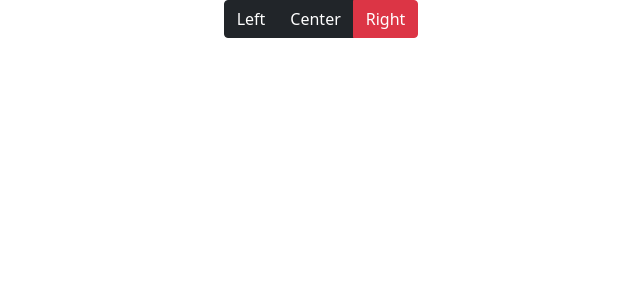
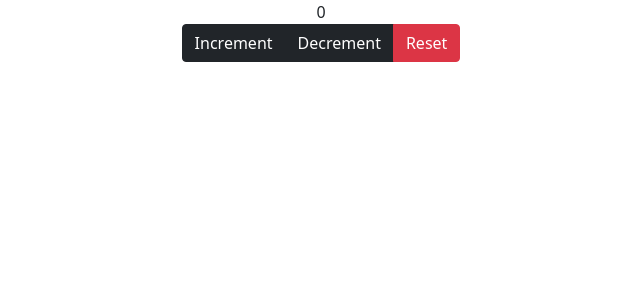
Before and after one commit to LuisGhz/react-4h-course-4, a React (Create React App) app: page / in a window 1280 px wide. Shown: the top 300 px of the page, without its empty margins (319-959 px from the left). Built offline with nearby package versions, Linux system fonts and the light colour scheme.

Commit message:
Change buttons content and create reducer

```diff
--- a/src/components/Counter.js
+++ b/src/components/Counter.js
@@ -2,13 +2,31 @@
 import { Button, ButtonGroup } from 'reactstrap';
 import 'bootstrap/dist/css/bootstrap.min.css';
 
+const initialState = 0;
+const reducer = (state, action) => {
+  switch (action) {
+    case 'increment':
+      return state + 1;
+    case 'decrement':
+      return state - 1;
+    case 'reset':
+      return initialState;
+    default:
+      return state;
+  }
+}
+
 const Counter = () => {
+
+  const [count, dispatch] = useReducer(reducer, initialState);
+
   return (
     <div>
+      <div>{ count }</div>
       <ButtonGroup>
-        <Button color="dark" > Left </Button>
-        <Button color="dark" > Center </Button>
-        <Button color="danger" > Right </Button>
+        <Button color="dark" onClick={ () => dispatch('increment') } > Increment </Button>
+        <Button color="dark" onClick={ () => dispatch('decrement') } > Decrement </Button>
+        <Button color="danger" onClick={ () => dispatch('reset') } > Reset </Button>
       </ButtonGroup>
     </div>
   );
```
